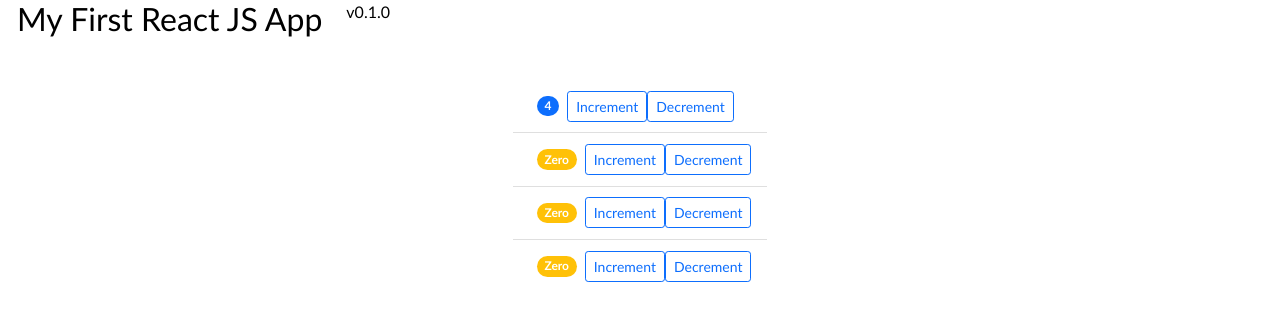
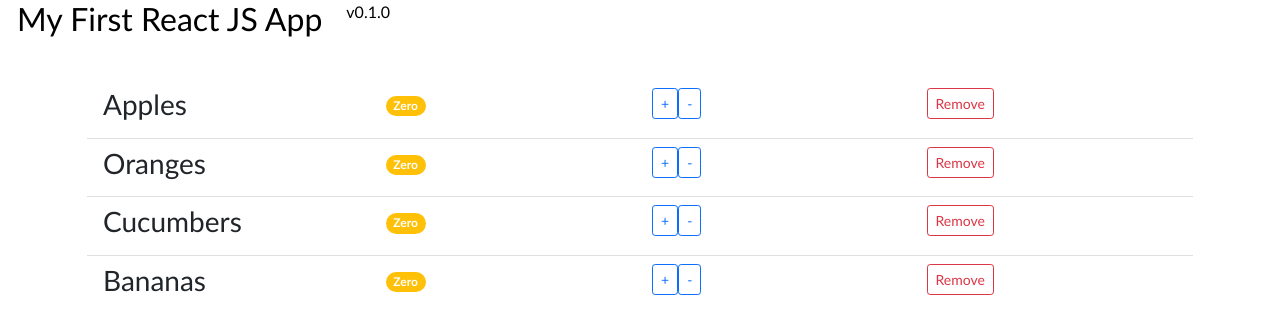
Before and after one commit to UnixBird-ps/my-first-reactjs-app, a React (Create React App) app: page / in a window 1280 px wide. Shown: the top 334 px of the page. Built offline with nearby package versions, Linux system fonts and the light colour scheme.

Commit message:
Created logic for shopping cart in React JS

```diff
--- a/src/components/App.jsx
+++ b/src/components/App.jsx
@@ -2,12 +2,22 @@
 import React, { Component } from "react";
 import Navbar from "./Navbar.jsx";
 import Menu from "./Menu.jsx";
-import Main from "./Main.jsx";
+import CounterList from "./CounterList.jsx";
+//import Main from "./Main.jsx";
 
 
 class App extends Component
 {
-	state = {};
+	state =
+	{
+		counters:
+		[
+			{ id: 1, title:    "Apples", min: 0, max: 20, value: 0 },
+			{ id: 2, title:   "Oranges", min: 0, max: 20, value: 0 },
+			{ id: 3, title: "Cucumbers", min: 0, max: 20, value: 0 },
+			{ id: 4, title:   "Bananas", min: 0, max: 20, value: 0 }
+		]
+	};
 
 	// constructor( pProps )
 	// {
@@ -16,13 +26,45 @@
 	// }
 
 
-	componentDidMount()
+	// componentDidMount()
+	// {
+	// }
+
+
+	// componentWillUnmount()
+	// {
+	// }
+
+
+	handleIncrement = ( pCounter ) =>
 	{
+		if ( pCounter.value >= pCounter.max ) return;
+
+		const lCounters = [ ...this.state.counters ];
+		const lIndex = lCounters.indexOf( pCounter );
+		lCounters[ lIndex ] = { ...pCounter };
+
+		lCounters[ lIndex ].value++;
+		this.setState( { counters: lCounters } );
 	}
 
 
-	componentWillUnmount()
+	handleDecrement = ( pCounter ) =>
 	{
+		if ( pCounter.value <= pCounter.min ) return;
+
+		const lCounters = [ ...this.state.counters ];
+		const lIndex = lCounters.indexOf( pCounter );
+		lCounters[ lIndex ] = { ...pCounter };
+		lCounters[ lIndex ].value--;
+		this.setState( { counters: lCounters } );
+	}
+
+
+	handleRemove = ( pCounterId ) =>
+	{
+		const lNewCounters = this.state.counters.filter( c => c.id !== pCounterId );
+		this.setState( { counters : lNewCounters } );
 	}
 
 
@@ -32,10 +74,17 @@
 		let lResult =
 		(
 			<>
-				<Navbar />
+				<Navbar totalCounters={ this.state.counters.filter( c => c.value > 0 ).length } />
 				<div className="container">
 					<Menu />
-					<Main />
+					<main className="container">
+						<CounterList
+							counters={ this.state.counters }
+							onRemove={ this.handleRemove }
+							onIncrement={ this.handleIncrement }
+							onDecrement={ this.handleDecrement }
+						/>
+					</main>
 				</div>
 			</>
 		);
--- a/src/components/Counter.jsx
+++ b/src/components/Counter.jsx
@@ -5,7 +5,9 @@
 {
 	state =
 	{
-		value: this.props.value
+		title: this.props.counter.title,
+		max: this.props.counter.max,
+		value: this.props.counter.value
 	};
 
 
@@ -23,14 +25,24 @@
 
 	render ()
 	{
-		console.log( "props", this.props );
-
 		let lResult =
 		(
 			<>
-				<span className={ this.getBadgeClasses() }>{ this.formatCount() }</span>
-				<button onClick={ () => this.handleIncrement( { id: 1 } ) } type="button" className="btn btn-outline-primary btn-sm">Increment</button>
-				<button onClick={ () => this.handleDecrement( { id: 1 } ) } type="button" className="btn btn-outline-primary btn-sm">Decrement</button>
+				<div className="row row-cols-4">
+					<div className="col">
+						<h3>{ this.props.counter.title }</h3>
+					</div>
+					<div className="col">
+						<span className={ this.getBadgeClasses() }>{ this.formatCount() }</span>
+					</div>
+					<div className="col">
+						<button onClick={ () => this.props.onIncrement( this.props.counter ) } type="button" className="btn btn-outline-primary btn-sm">+</button>
+						<button onClick={ () => this.props.onDecrement( this.props.counter ) } type="button" className="btn btn-outline-primary btn-sm">-</button>
+					</div>
+					<div className="col">
+						<button onClick={ () => this.props.onRemove( this.props.counter.id ) } className="btn btn-outline-danger btn-sm">Remove</button>
+					</div>
+				</div>
 			</>
 		);
 
@@ -40,19 +52,19 @@
 
 	handleIncrement = () =>
 	{
-		this.setState( { value: this.state.value + 1 } );
+		if ( this.props.counter.value < this.props.counter.max ) this.setState( { value: this.props.counter.value + 1 } );
 	}
 
 
 	handleDecrement = () =>
 	{
-		if ( this.state.value > 0 ) this.setState( { value: this.state.value - 1 } );
+		if ( this.props.counter.value > 1 ) this.setState( { value: this.props.counter.value - 1 } );
 	}
 
 
 	formatCount()
 	{
-		const lValue = this.state.value;
+		const lValue = this.props.counter.value;
 		return lValue === 0 ? "Zero" : lValue;
 	}
 
@@ -60,7 +72,7 @@
 	getBadgeClasses()
 	{
 		let lClasses = "badge rounded-pill m-2 bg-";
-		lClasses += this.state.value === 0 ? "warning" : "primary";
+		lClasses += this.props.counter.value === 0 ? "warning" : "primary";
 		return lClasses;
 	}
 
--- a/src/components/CounterList.jsx
+++ b/src/components/CounterList.jsx
@@ -4,16 +4,6 @@
 
 class CounterList extends Component
 {
-	state =
-	{
-		counters:
-		[
-			{ id: 1, value: 4 },
-			{ id: 2, value: 0 },
-			{ id: 3, value: 0 },
-			{ id: 4, value: 0 }
-		]
-	};
 
 	// constructor( pProps )
 	// {
@@ -30,7 +20,23 @@
 		let lResult =
 		(
 			<ul className="list-group list-group-flush">
-				{ this.state.counters.map( counter => <li className="list-group-item" key={ counter.id }><Counter key={ counter.id } value={ counter.value } /></li> ) }
+				{
+					this.props.counters.map
+					(
+						counter =>
+						(
+							<li className="list-group-item" key={ counter.id }>
+								<Counter
+									onRemove={ this.props.onRemove }
+									onIncrement={ this.props.onIncrement }
+									onDecrement={ this.props.onDecrement }
+									key={ counter.id }
+									counter={ counter }
+								/>
+							</li>
+						)
+					)
+				}
 			</ul>
 		);
 
@@ -38,14 +44,14 @@
 	}
 
 
-	componentDidMount()
-	{
-	}
+	// componentDidMount()
+	// {
+	// }
 
 
-	componentWillUnmount()
-	{
-	}
+	// componentWillUnmount()
+	// {
+	// }
 
 }
 
--- a/src/components/Main.jsx
+++ /dev/null
@@ -1,42 +0,0 @@
-
-import React, { Component } from "react";
-//import CounterList from "./CounterList.jsx";
-import CounterList from "./CounterList.jsx";
-
-
-class Main extends Component
-{
-	state = {};
-
-	// constructor( pProps )
-	// {
-	// 	super( pProps );
-	// 	this.state = {};
-	// }
-
-
-	componentDidMount()
-	{
-	}
-
-
-	componentWillUnmount()
-	{
-	}
-
-
-	render ()
-	{
-		let lResult =
-		(
-			<>
-				<CounterList />
-			</>
-		);
-
-		return lResult;
-	}
-}
-
-
-export default Main;
```
